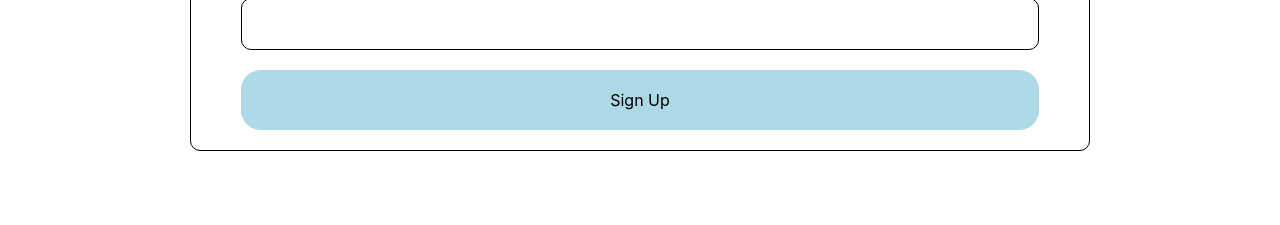
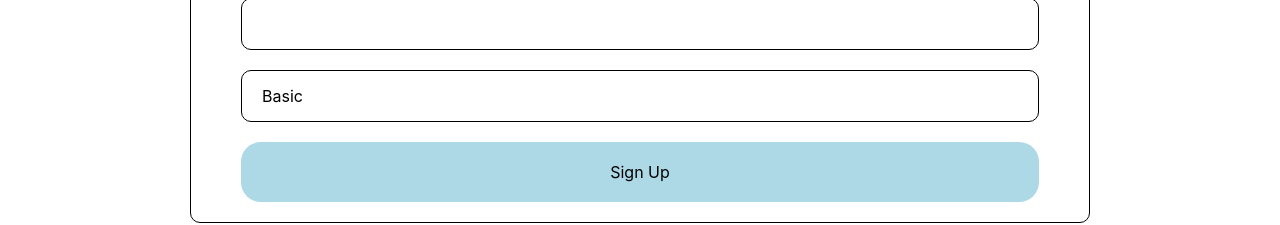
Before and after one commit to vlasoffivan95/react_from_zero, a React (Create React App) app: page / in a window 1280 px wide. Shown: the part 441-666 px from the top of the page. Built offline with nearby package versions, Linux system fonts and the light colour scheme.

Commit message:
add option and select

```diff
--- a/src/components/SignUpForms/index.jsx
+++ b/src/components/SignUpForms/index.jsx
@@ -1,16 +1,31 @@
 import React, { Component } from "react";
 import styles from "./SignUpForm.module.scss";
 
+function signUp(userData) {
+  console.log(`${userData.email} ${userData.password} is registered`);
+}
+
+const initialState = {
+  email: "",
+  password: "",
+  accountLevel: "basic",
+};
+
 class SignUpForm extends Component {
   state = {
-    email: "",
-    password: "",
+    ...initialState,
   };
 
   submitHandler = (e) => {
+    const { email, password } = this.state;
     e.preventDefault();
-    console.log(e.target.password.value);
-    console.log(e.target.email.value);
+    signUp({
+      email,
+      password,
+    });
+    this.setState({
+      ...initialState,
+    });
   };
   handleEmailChange = (e) => {
     this.setState({
@@ -24,19 +39,18 @@ class SignUpForm extends Component {
     });
   };
 
-handleChange = (e) => {
+  handleChange = (e) => {
     const {
-        target: {value, name}
-    } = e
+      target: { value, name },
+    } = e;
 
     this.setState({
-        [name]:value
-    })
-}
-
+      [name]: value,
+    });
+  };
 
   render() {
-    const { email, password } = this.state;
+    const { email, password, accountLevel } = this.state;
     return (
       <form onSubmit={this.submitHandler} className={styles.form}>
         <input
@@ -53,6 +67,16 @@ handleChange = (e) => {
           value={password}
           onChange={this.handleChange}
         ></input>
+        <select
+          className={styles.input}
+          name="accountLevel"
+          value={accountLevel}
+          onChange={this.handleChange}
+        >
+          <option value="basic">Basic</option>
+          <option value="adv">Adv</option>
+          <option value="pro">Pro</option>
+        </select>
         <button className={styles.btn} type="submit">
           Sign Up
         </button>
```
